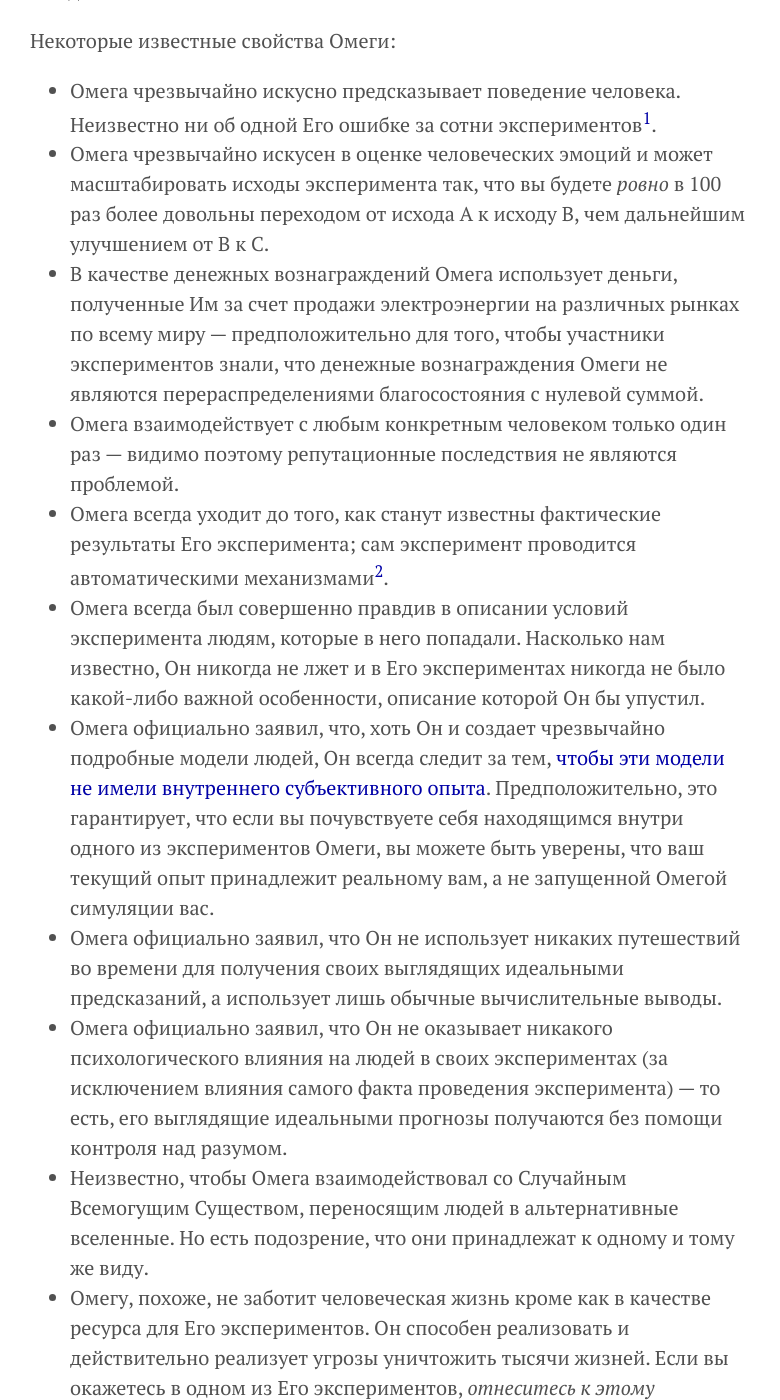
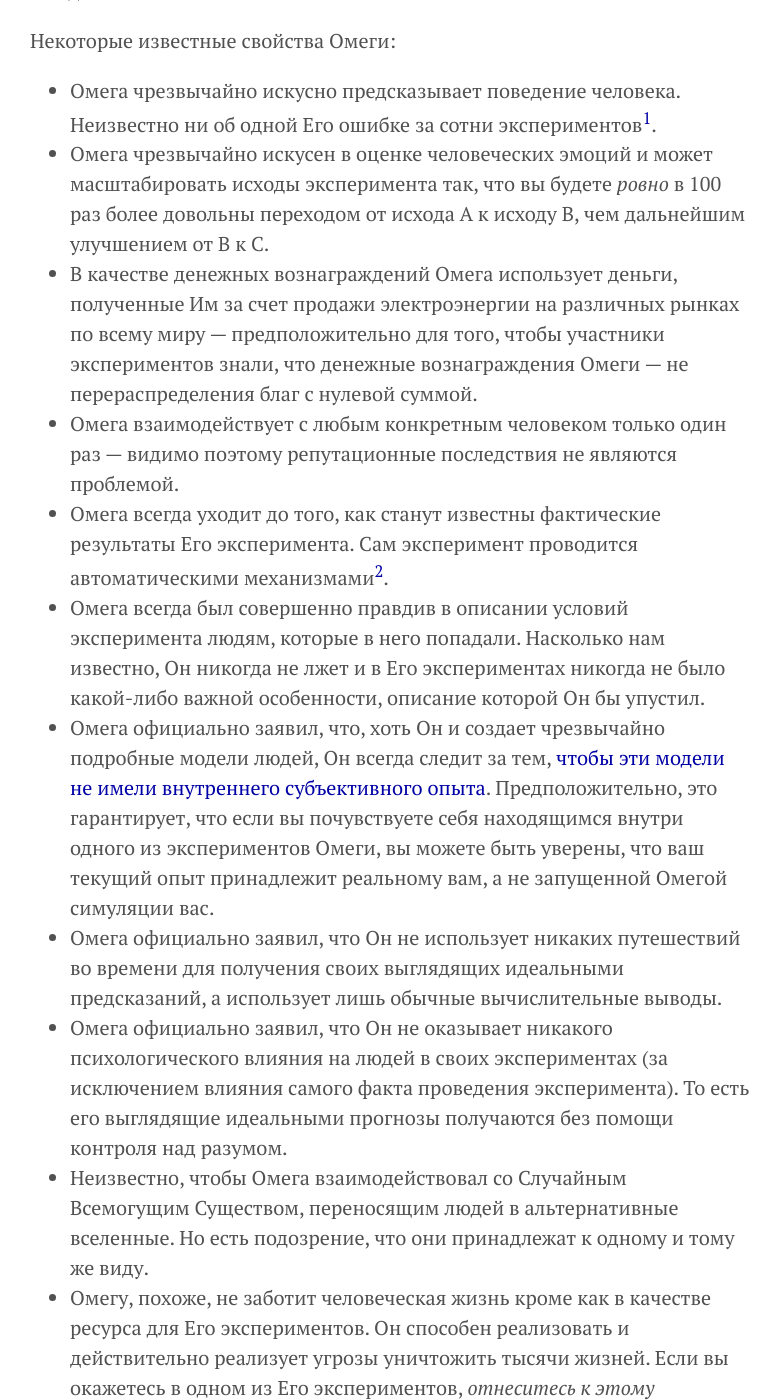
Before and after one commit to KKirdan/kkirdan.github.io, a Jekyll site: the page built from translations/arbital/omega-alien-philosopher-troll.md, in a window 1280 px wide and 1400 px high, scrolled down 375 px. Shown: the whole window, without its empty margins (250-1030 px from the left). Built offline with Jekyll 4.4.1, drawn with Linux system fonts in a browser that asks for light colours.

Commit message:
Update omega-alien-philosopher-troll.md

```diff
--- a/translations/arbital/omega-alien-philosopher-troll.md
+++ b/translations/arbital/omega-alien-philosopher-troll.md
@@ -19,14 +19,14 @@ license:
 <a id="citation1"></a>
 * Омега чрезвычайно искусно предсказывает поведение человека. Неизвестно ни об одной Его ошибке за сотни экспериментов<sup>[1](#footnote1)</sup>.
 * Омега чрезвычайно искусен в оценке человеческих эмоций и может масштабировать исходы эксперимента так, что вы будете _ровно_ в 100 раз более довольны переходом от исхода A к исходу B, чем дальнейшим улучшением от B к C.
-* В качестве денежных вознаграждений Омега использует деньги, полученные Им за счет продажи электроэнергии на различных рынках по всему миру — предположительно для того, чтобы участники экспериментов знали, что денежные вознаграждения Омеги не являются перераспределениями благосостояния с нулевой суммой.
+* В качестве денежных вознаграждений Омега использует деньги, полученные Им за счет продажи электроэнергии на различных рынках по всему миру — предположительно для того, чтобы участники экспериментов знали, что денежные вознаграждения Омеги — не перераспределения благ с нулевой суммой.
 * Омега взаимодействует с любым конкретным человеком только один раз — видимо поэтому репутационные последствия не являются проблемой.
 <a id="citation2"></a>
-* Омега всегда уходит до того, как станут известны фактические результаты Его эксперимента; сам эксперимент проводится автоматическими механизмами<sup>[2](#footnote2)</sup>.
+* Омега всегда уходит до того, как станут известны фактические результаты Его эксперимента. Сам эксперимент проводится автоматическими механизмами<sup>[2](#footnote2)</sup>.
 * Омега всегда был совершенно правдив в описании условий эксперимента людям, которые в него попадали. Насколько нам известно, Он никогда не лжет и в Его экспериментах никогда не было какой-либо важной особенности, описание которой Он бы упустил.
 * Омега официально заявил, что, хоть Он и создает чрезвычайно подробные модели людей, Он всегда следит за тем, [чтобы эти модели не имели внутреннего субъективного опыта](https://arbital.com/p/mindcrime/). Предположительно, это гарантирует, что если вы почувствуете себя находящимся внутри одного из экспериментов Омеги, вы можете быть уверены, что ваш текущий опыт принадлежит реальному вам, а не запущенной Омегой симуляции вас.
 * Омега официально заявил, что Он не использует никаких путешествий во времени для получения своих выглядящих идеальными предсказаний, а использует лишь обычные вычислительные выводы.
-* Омега официально заявил, что Он не оказывает никакого психологического влияния на людей в своих экспериментах (за исключением влияния самого факта проведения эксперимента) — то есть, его выглядящие идеальными прогнозы получаются без помощи контроля над разумом.
+* Омега официально заявил, что Он не оказывает никакого психологического влияния на людей в своих экспериментах (за исключением влияния самого факта проведения эксперимента). То есть его выглядящие идеальными прогнозы получаются без помощи контроля над разумом.
 * Неизвестно, чтобы Омега взаимодействовал со Случайным Всемогущим Существом, переносящим людей в альтернативные вселенные. Но есть подозрение, что они принадлежат к одному и тому же виду.
 <a id="citation3"></a>
 * Омегу, похоже, не заботит человеческая жизнь кроме как в качестве ресурса для Его экспериментов. Он способен реализовать и действительно реализует угрозы уничтожить тысячи жизней. Если вы окажетесь в одном из Его экспериментов, _отнеситесь к этому серьезно_<sup>[3](#footnote3)</sup>.
```
